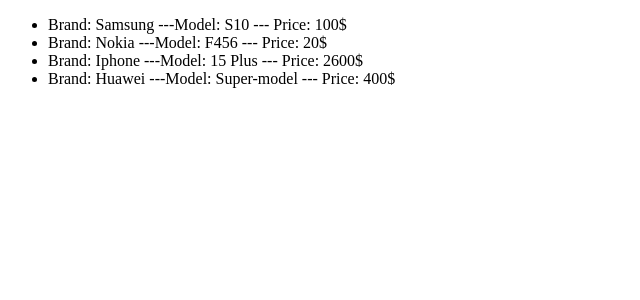
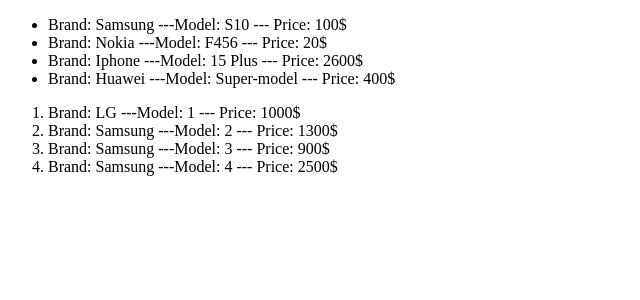
Before and after one commit to MaryyBo/first-react-app, a React (Create React App) app: page / in a window 1280 px wide. Shown: the top 300 px of the page, without its empty margins (0-640 px from the left). Built offline with nearby package versions, Linux system fonts and the light colour scheme.

Commit message:
Practice Task Resolve

```diff
--- a/src/components/app.js
+++ b/src/components/app.js
@@ -31,6 +31,32 @@ function App() {
           );
         }}
         </DataProvider>
+
+        <DataProvider
+
+      loadData={() => {
+        return fetch('./tv.json')
+          .then((response) => response.json())
+      }}>
+
+
+        {(state) => {
+          const { data, isLoading, isError } = state
+
+          return (
+            <>
+              {isLoading && <div>Loading...</div>}
+              {isError && <div>Error is happening!!!</div>}
+
+              <ol>
+                {data.map((data, index) => <li key={index}>Brand: {data.brand} ---Model: {data.model} --- Price: {data.price}</li>)}
+              </ol>
+            </>
+          );
+        }}
+        </DataProvider>
+
+
     </>
   )
 }
```
